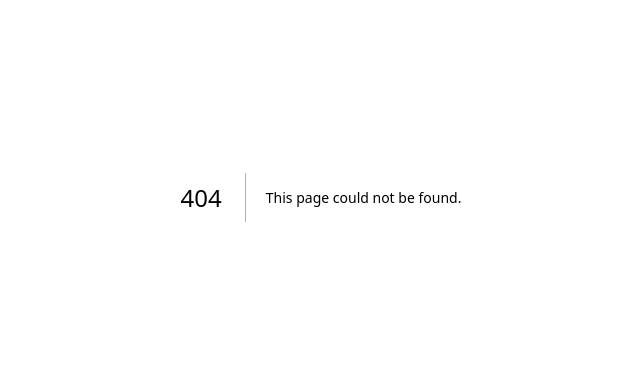
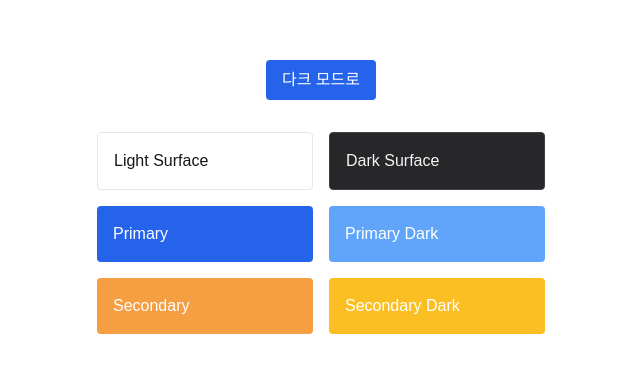
Before and after one commit to awjae/mamogram, a Next.js app: page /design-system/palette in a window 1280 px wide. Before the commit this address had no page. Shown: the part 203-576 px from the top of the page, without its empty margins (319-959 px from the left). Built offline with nearby package versions, Linux system fonts and the light colour scheme.

Commit message:
config: tailwind config 설정 및 다크테마 설정

```diff
--- /dev/null
+++ b/app/design-system/components/color-palette.tsx
@@ -0,0 +1,47 @@
+// app/design-system/components/ColorPaletteDemo.tsx
+'use client';
+
+import { useState } from 'react';
+
+export default function ColorPaletteDemo() {
+  const [dark, setDark] = useState(false);
+
+  // 다크모드 토글 함수
+  const toggleDark = () => {
+    setDark((prev) => !prev);
+    if (typeof window !== 'undefined') {
+      document.documentElement.classList.toggle('dark', !dark);
+    }
+  };
+
+  return (
+    <div className="min-h-screen flex flex-col items-center justify-center bg-background dark:bg-background-dark transition-colors duration-300">
+      <button
+        onClick={toggleDark}
+        className="mb-8 px-4 py-2 rounded bg-primary text-white dark:bg-primary-dark"
+      >
+        {dark ? '라이트 모드로' : '다크 모드로'}
+      </button>
+      <div className="grid grid-cols-2 gap-4 w-full max-w-md">
+        <div className="p-4 rounded bg-surface border border-border text-foreground">
+          Light Surface
+        </div>
+        <div className="p-4 rounded bg-surface-dark border border-border-dark text-foreground-dark">
+          Dark Surface
+        </div>
+        <div className="p-4 rounded bg-primary text-white">
+          Primary
+        </div>
+        <div className="p-4 rounded bg-primary-dark text-white">
+          Primary Dark
+        </div>
+        <div className="p-4 rounded bg-secondary text-white">
+          Secondary
+        </div>
+        <div className="p-4 rounded bg-secondary-dark text-white">
+          Secondary Dark
+        </div>
+      </div>
+    </div>
+  );
+}
--- /dev/null
+++ b/app/design-system/palette/page.tsx
@@ -0,0 +1,5 @@
+import ColorPaletteDemo from "../components/color-palette";
+
+export default function Page() {
+  return <ColorPaletteDemo />;
+}
--- a/app/globals.css
+++ b/app/globals.css
@@ -1,9 +1,18 @@
 @import "tailwindcss";
+@config "../tailwind.config.ts";
 
+/* 기본 라이트 모드 변수 */
 :root {
   --background: #ffffff;
   --foreground: #171717;
 }
+
+/* 다크 모드: .dark 클래스가 html 또는 body에 붙었을 때 적용 */
+.dark {
+  --background: #0a0a0a;
+  --foreground: #ededed;
+}
+
 @theme {
   --color-background: var(--background);
   --color-foreground: var(--foreground);
@@ -11,12 +20,12 @@
   --font-mono: var(--font-geist-mono);
 }
 
-@media (prefers-color-scheme: dark) {
+/* @media (prefers-color-scheme: dark) {
   :root {
     --background: #0a0a0a;
     --foreground: #ededed;
   }
-}
+} */
 
 body {
   background: var(--background);
--- /dev/null
+++ b/tailwind.config.ts
@@ -0,0 +1,24 @@
+module.exports = {
+    darkMode: 'class',
+    theme: {
+      extend: {
+        colors: {
+          // Light mode
+          primary:   '#2563eb', // 파란색 계열
+          secondary: '#f59e42', // 주황색 계열
+          background: '#f9fafb',
+          surface:    '#ffffff',
+          border:     '#e5e7eb',
+          foreground: '#1f2937',
+
+          // Dark mode (prefix: dark:)
+          'primary-dark':   '#60a5fa',
+          'secondary-dark': '#fbbf24',
+          'background-dark': '#18181b',
+          'surface-dark':    '#27272a',
+          'border-dark':     '#3f3f46',
+          'foreground-dark': '#f4f4f5',
+        },
+      },
+    },
+  }
```
